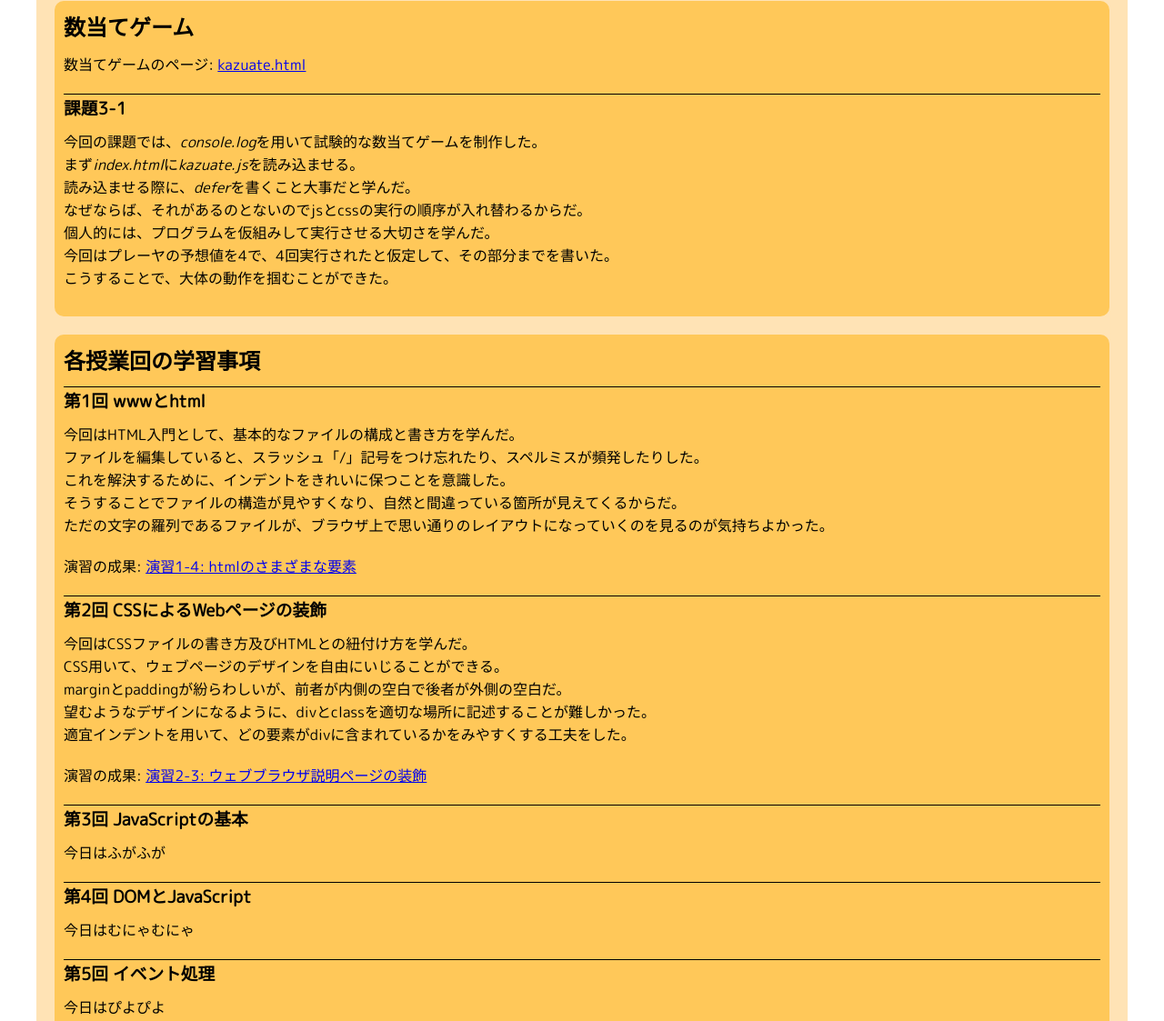
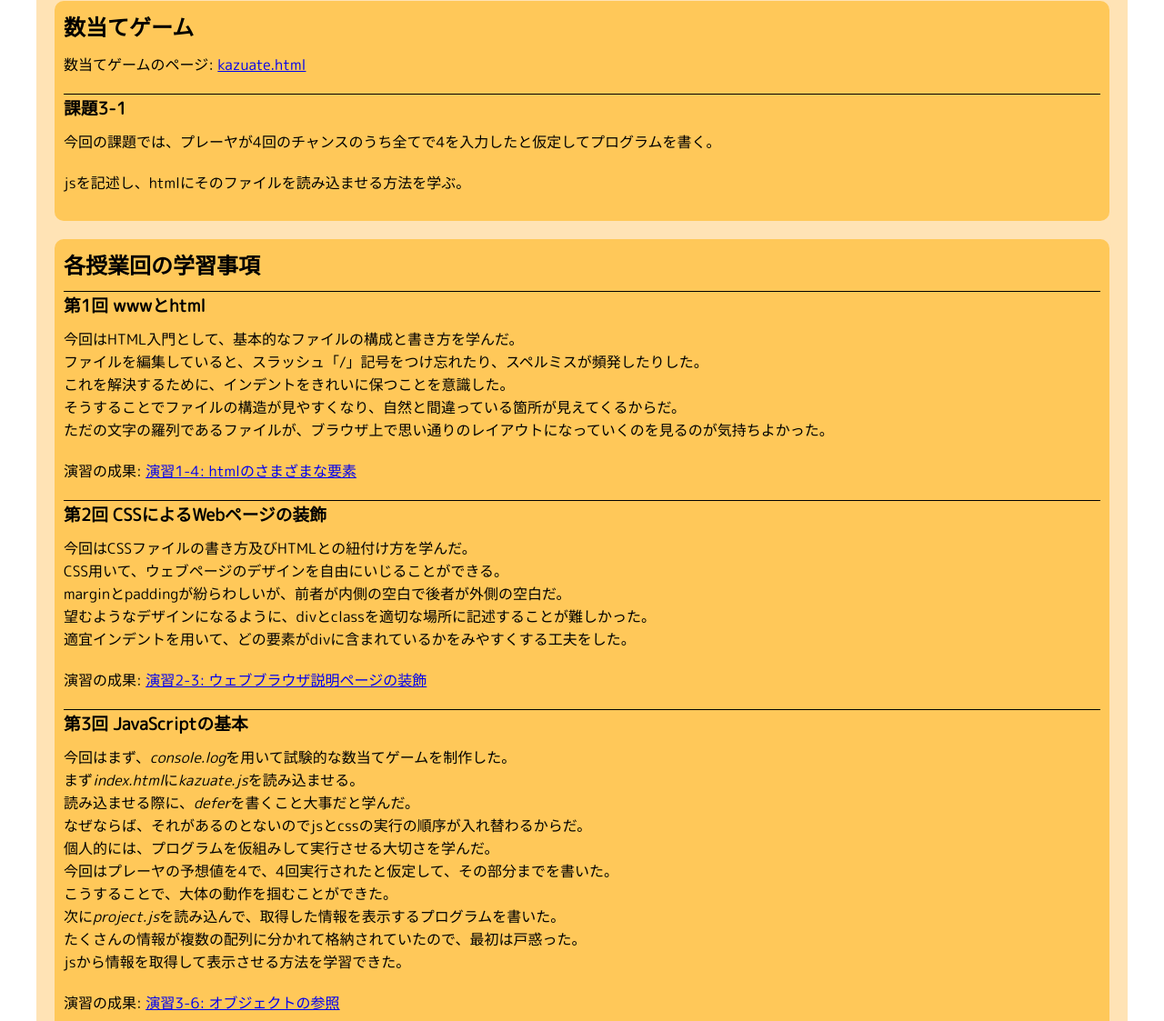
Before and after one commit to G484942024/medialabo, a plain HTML site: page index.html in a window 1280 px wide. Shown: the part 406-1529 px from the top of the page at 91% size. Drawn offline with Linux system fonts and the light colour scheme.

Commit message:
Update index.html to 第3回

```diff
--- a/index.html
+++ b/index.html
@@ -27,14 +27,8 @@
                 <h2>数当てゲーム</h2>
                 <p>数当てゲームのページ: <a href="./kazuate.html">kazuate.html</a></p>
                 <h3>課題3-1</h3>
-                <p>今回の課題では、<em>console.log</em>を用いて試験的な数当てゲームを制作した。<br>
-                まず<em>index.html</em>に<em>kazuate.js</em>を読み込ませる。<br>
-                読み込ませる際に、<em>defer</em>を書くこと大事だと学んだ。<br>
-                なぜならば、それがあるのとないのでjsとcssの実行の順序が入れ替わるからだ。<br>
-                個人的には、プログラムを仮組みして実行させる大切さを学んだ。<br>
-                今回はプレーヤの予想値を4で、4回実行されたと仮定して、その部分までを書いた。<br>
-                こうすることで、大体の動作を掴むことができた。<br>
-                </p>
+                <p>今回の課題では、プレーヤが4回のチャンスのうち全てで4を入力したと仮定してプログラムを書く。<br>
+                <p>jsを記述し、htmlにそのファイルを読み込ませる方法を学ぶ。<br>
             </div>
 
             <div class="block">
@@ -58,7 +52,18 @@
                 </p>
 
                 <h3>第3回 JavaScriptの基本</h3>
-                <p>今日はふがふが</p>
+                <p>今回はまず、<em>console.log</em>を用いて試験的な数当てゲームを制作した。<br>
+                まず<em>index.html</em>に<em>kazuate.js</em>を読み込ませる。<br>
+                読み込ませる際に、<em>defer</em>を書くこと大事だと学んだ。<br>
+                なぜならば、それがあるのとないのでjsとcssの実行の順序が入れ替わるからだ。<br>
+                個人的には、プログラムを仮組みして実行させる大切さを学んだ。<br>
+                今回はプレーヤの予想値を4で、4回実行されたと仮定して、その部分までを書いた。<br>
+                こうすることで、大体の動作を掴むことができた。<br>
+                次に<em>project.js</em>を読み込んで、取得した情報を表示するプログラムを書いた。<br>
+                たくさんの情報が複数の配列に分かれて格納されていたので、最初は戸惑った。<br>
+                jsから情報を取得して表示させる方法を学習できた。
+                </p>
+                <p>演習の成果: <a href="./practice-js/obj-practice.html">演習3-6: オブジェクトの参照</a></p>
 
                 <h3>第4回 DOMとJavaScript</h3>
                 <p>今日はむにゃむにゃ</p>
```
